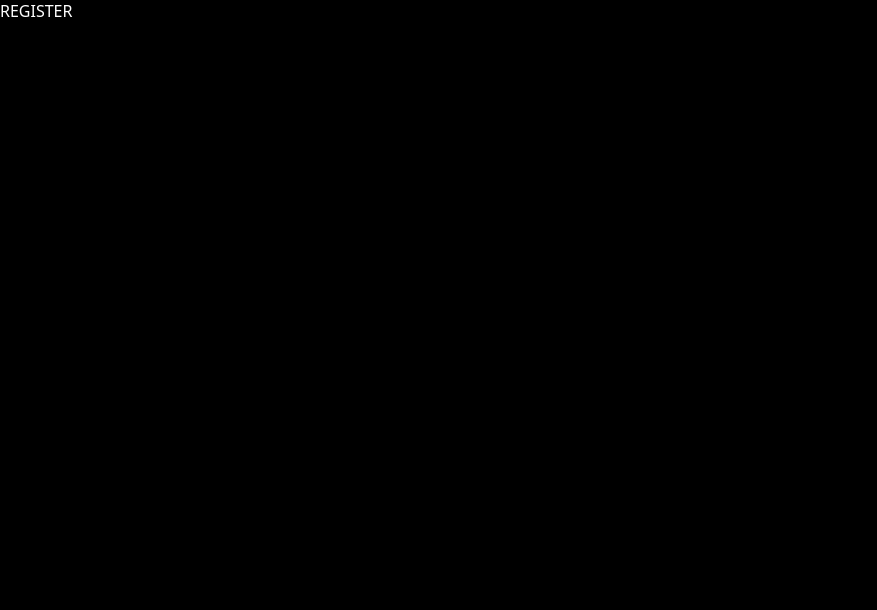
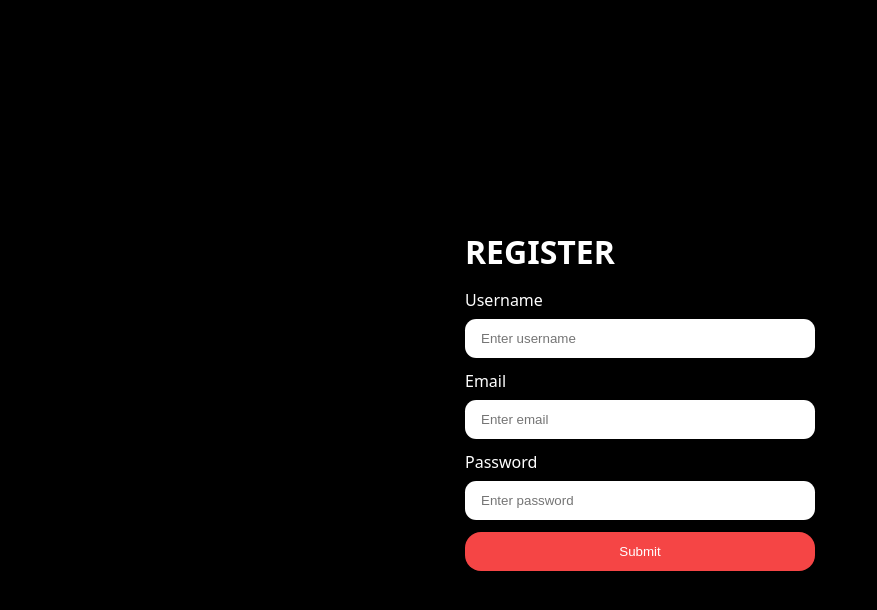
Before and after one commit to pranjalgupta0280/vista-resuai, a React (Vite) app in the folder Frontend/vists-resuai/: page /register in a window 1280 px wide. Shown: the top 610 px of the page, without its empty margins (0-877 px from the left). Built offline with nearby package versions, Linux system fonts and the light colour scheme.

Commit message:
feat: implement login and register forms with styling and submission handling

```diff
--- a/Frontend/vists-resuai/src/features/auth/auth.form.scss
+++ b/Frontend/vists-resuai/src/features/auth/auth.form.scss
@@ -0,0 +1,34 @@
+// @use "./style/button.scss";
+main{
+    min-height: 100vh;
+    width: 100%;
+
+    display: flex;
+    justify-content: center;
+    align-items: center;
+
+    .form-container{
+        min-width: 350px;
+        display:flex;
+        flex-direction:column;
+        gap:1rem;
+    }
+    form{
+        display: flex;
+        flex-direction:column;
+        gap:0.75rem;
+    }
+    .input-group{
+        display:flex;
+        flex-direction:column;
+        gap:0.5rem;
+        input{
+            border:none;
+            outline:none;
+            padding-inline:1rem;
+            padding-block:0.75rem;
+            border-radius:0.7rem;
+        }
+
+    }
+}
--- a/Frontend/vists-resuai/src/features/auth/pages/login.jsx
+++ b/Frontend/vists-resuai/src/features/auth/pages/login.jsx
@@ -1,11 +1,16 @@
 import React from 'react'
+import "../auth.form.scss"
 
 function login() {
+
+    const handleSubmit=(e)=>{
+        e.preventDefault();
+    }
   return (
    <main>
     <div className="form-container">
         <h1>LOGIN</h1>
-        <form>
+        <form onSubmit={handleSubmit}>
 
             <div className="input-group">
                 <label htmlFor="email">Email</label>
@@ -15,7 +20,7 @@ function login() {
                 <label htmlFor="password">Password</label>
                 <input type="text" id='password' name='password' placeholder='Enter password' />
             </div>
-            <button className='button primary-button'></button>
+            <button className='button primary-button' >Submit</button>
 
         </form>
     </div>
--- a/Frontend/vists-resuai/src/features/auth/pages/register.jsx
+++ b/Frontend/vists-resuai/src/features/auth/pages/register.jsx
@@ -1,10 +1,31 @@
 import React from 'react'
+import "../auth.form.scss"
+function register() {
+      const handleSubmit=(e)=>{
+        e.preventDefault();
+    }
+  return (
+     <main>
+    <div className="form-container">
+        <h1>REGISTER</h1>
+        <form onSubmit={handleSubmit}>
+           <div className="input-group">
+                <label htmlFor="username">Username</label>
+                <input type="text" id='userma,e' name='username' placeholder='Enter username' />
+            </div>
+            <div className="input-group">
+                <label htmlFor="email">Email</label>
+                <input type="text" id='email' name='email' placeholder='Enter email' />
+            </div>
+            <div className="input-group">
+                <label htmlFor="password">Password</label>
+                <input type="text" id='password' name='password' placeholder='Enter password' />
+            </div>
+            <button className='button primary-button' >Submit</button>
 
-function register() {
-  return (
-    <div>
-      REGISTER
+        </form>
     </div>
+   </main>
   )
 }
 
--- a/Frontend/vists-resuai/src/style.scss
+++ b/Frontend/vists-resuai/src/style.scss
@@ -1,18 +1,19 @@
+@use "./style/button.scss";
 // Abstracts
 $primary-color: #3498db;
 $secondary-color: #2ecc71;
 $font-stack: 'Segoe UI', Tahoma, Geneva, Verdana, sans-serif;
 
 // Mixins
-@mixin flex-center {
-  display: flex;
-  justify-content: center;
-  align-items: center;
-}
+// @mixin flex-center {
+//   display: flex;
+//   justify-content: center;
+//   align-items: center;
+// }
 
-@mixin mobile {
-  @media (max-width: 768px) { @content; }
-}
+// @mixin mobile {
+//   @media (max-width: 768px) { @content; }
+// }
 
 // Reset
 *, *::before, *::after {
@@ -30,9 +31,9 @@ body,
     font-family: system-ui, -apple-system, BlinkMacSystemFont, 'Segoe UI', Roboto, Oxygen, Ubuntu, Cantarell, 'Open Sans', 'Helvetica Neue', sans-serif;
 }
 // Components
-.container {
-  max-width: 1100px;
-  margin: auto;
-  overflow: hidden;
-  padding: 0 2rem;
-}
+// .container {
+//   max-width: 1100px;
+//   margin: auto;
+//   overflow: hidden;
+//   padding: 0 2rem;
+// }
--- /dev/null
+++ b/Frontend/vists-resuai/src/style/button.scss
@@ -0,0 +1,17 @@
+.button{
+    border: none;
+    outline:none;
+    padding-inline: 1.5rem;
+    padding-block:0.75rem;
+    border-radius:1rem;
+    cursor: pointer;
+
+    transition:all 0.3s ease-in-out;
+    &.primary-button{
+        background-color: #f54545;
+        color:white;
+    }
+    &:active{
+        transform:scale(0.9);
+    }
+}
```
